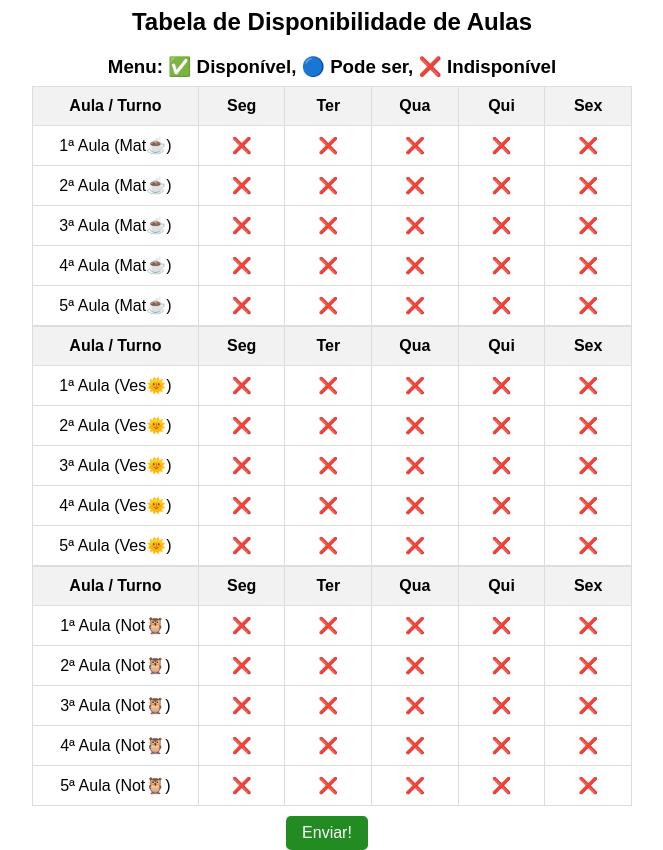
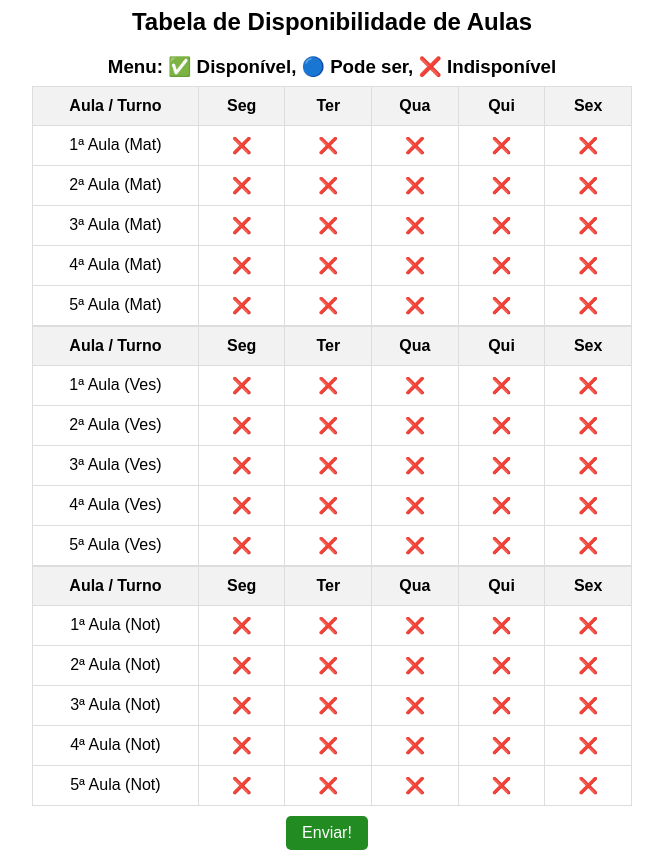
Before and after one commit to jorgejoseback/horario, a plain HTML site: page index.html in a window 1280 px wide. Shown: the part 320-1170 px from the top of the page, without its empty margins (308-971 px from the left). Drawn offline with Linux system fonts and the light colour scheme.

Commit message:
index.html

```diff
--- a/index.html
+++ b/index.html
@@ -143,7 +143,7 @@
         <th>Sex</th>
     </tr>
     <tr>
-        <td>1ª Aula (Mat☕)</td>
+        <td>1ª Aula (Mat)</td>
         <td data-id="a11" onclick="toggleSymbol(this)">❌</td>
         <td data-id="a12" onclick="toggleSymbol(this)">❌</td>
         <td data-id="a13" onclick="toggleSymbol(this)">❌</td>
@@ -151,7 +151,7 @@
         <td data-id="a15" onclick="toggleSymbol(this)">❌</td>
     </tr>
     <tr>
-        <td>2ª Aula (Mat☕)</td>
+        <td>2ª Aula (Mat)</td>
         <td data-id="a21" onclick="toggleSymbol(this)">❌</td>
         <td data-id="a22" onclick="toggleSymbol(this)">❌</td>
         <td data-id="a23" onclick="toggleSymbol(this)">❌</td>
@@ -159,7 +159,7 @@
         <td data-id="a25" onclick="toggleSymbol(this)">❌</td>
     </tr>
     <tr>
-        <td>3ª Aula (Mat☕)</td>
+        <td>3ª Aula (Mat)</td>
         <td data-id="a31" onclick="toggleSymbol(this)">❌</td>
         <td data-id="a32" onclick="toggleSymbol(this)">❌</td>
         <td data-id="a33" onclick="toggleSymbol(this)">❌</td>
@@ -167,7 +167,7 @@
         <td data-id="a35" onclick="toggleSymbol(this)">❌</td>
     </tr>
     <tr>
-        <td>4ª Aula (Mat☕)</td>
+        <td>4ª Aula (Mat)</td>
         <td data-id="a41" onclick="toggleSymbol(this)">❌</td>
         <td data-id="a42" onclick="toggleSymbol(this)">❌</td>
         <td data-id="a43" onclick="toggleSymbol(this)">❌</td>
@@ -175,7 +175,7 @@
         <td data-id="a45" onclick="toggleSymbol(this)">❌</td>
     </tr>
     <tr>
-        <td>5ª Aula (Mat☕)</td>
+        <td>5ª Aula (Mat)</td>
         <td data-id="a51" onclick="toggleSymbol(this)">❌</td>
         <td data-id="a52" onclick="toggleSymbol(this)">❌</td>
         <td data-id="a53" onclick="toggleSymbol(this)">❌</td>
@@ -195,7 +195,7 @@
         <th>Sex</th>
     </tr>
     <tr>
-        <td>1ª Aula (Ves🌞)</td>
+        <td>1ª Aula (Ves)</td>
         <td data-id="b11" onclick="toggleSymbol(this)">❌</td>
         <td data-id="b12" onclick="toggleSymbol(this)">❌</td>
         <td data-id="b13" onclick="toggleSymbol(this)">❌</td>
@@ -203,7 +203,7 @@
         <td data-id="b15" onclick="toggleSymbol(this)">❌</td>
     </tr>
     <tr>
-        <td>2ª Aula (Ves🌞)</td>
+        <td>2ª Aula (Ves)</td>
         <td data-id="b21" onclick="toggleSymbol(this)">❌</td>
         <td data-id="b22" onclick="toggleSymbol(this)">❌</td>
         <td data-id="b23" onclick="toggleSymbol(this)">❌</td>
@@ -211,7 +211,7 @@
         <td data-id="b25" onclick="toggleSymbol(this)">❌</td>
     </tr>
     <tr>
-        <td>3ª Aula (Ves🌞)</td>
+        <td>3ª Aula (Ves)</td>
         <td data-id="b31" onclick="toggleSymbol(this)">❌</td>
         <td data-id="b32" onclick="toggleSymbol(this)">❌</td>
         <td data-id="b33" onclick="toggleSymbol(this)">❌</td>
@@ -219,7 +219,7 @@
         <td data-id="b35" onclick="toggleSymbol(this)">❌</td>
     </tr>
     <tr>
-        <td>4ª Aula (Ves🌞)</td>
+        <td>4ª Aula (Ves)</td>
         <td data-id="b41" onclick="toggleSymbol(this)">❌</td>
         <td data-id="b42" onclick="toggleSymbol(this)">❌</td>
         <td data-id="b43" onclick="toggleSymbol(this)">❌</td>
@@ -227,7 +227,7 @@
         <td data-id="b45" onclick="toggleSymbol(this)">❌</td>
     </tr>
     <tr>
-        <td>5ª Aula (Ves🌞)</td>
+        <td>5ª Aula (Ves)</td>
         <td data-id="b51" onclick="toggleSymbol(this)">❌</td>
         <td data-id="b52" onclick="toggleSymbol(this)">❌</td>
         <td data-id="b53" onclick="toggleSymbol(this)">❌</td>
@@ -247,7 +247,7 @@
         <th>Sex</th>
     </tr>
     <tr>
-        <td>1ª Aula (Not🦉)</td>
+        <td>1ª Aula (Not)</td>
         <td data-id="c11" onclick="toggleSymbol(this)">❌</td>
         <td data-id="c12" onclick="toggleSymbol(this)">❌</td>
         <td data-id="c13" onclick="toggleSymbol(this)">❌</td>
@@ -255,7 +255,7 @@
         <td data-id="c15" onclick="toggleSymbol(this)">❌</td>
     </tr>
     <tr>
-        <td>2ª Aula (Not🦉)</td>
+        <td>2ª Aula (Not)</td>
         <td data-id="c21" onclick="toggleSymbol(this)">❌</td>
         <td data-id="c22" onclick="toggleSymbol(this)">❌</td>
         <td data-id="c23" onclick="toggleSymbol(this)">❌</td>
@@ -263,7 +263,7 @@
         <td data-id="c25" onclick="toggleSymbol(this)">❌</td>
     </tr>
     <tr>
-        <td>3ª Aula (Not🦉)</td>
+        <td>3ª Aula (Not)</td>
         <td data-id="c31" onclick="toggleSymbol(this)">❌</td>
         <td data-id="c32" onclick="toggleSymbol(this)">❌</td>
         <td data-id="c33" onclick="toggleSymbol(this)">❌</td>
@@ -271,7 +271,7 @@
         <td data-id="c35" onclick="toggleSymbol(this)">❌</td>
     </tr>
     <tr>
-        <td>4ª Aula (Not🦉)</td>
+        <td>4ª Aula (Not)</td>
         <td data-id="c41" onclick="toggleSymbol(this)">❌</td>
         <td data-id="c42" onclick="toggleSymbol(this)">❌</td>
         <td data-id="c43" onclick="toggleSymbol(this)">❌</td>
@@ -279,7 +279,7 @@
         <td data-id="c45" onclick="toggleSymbol(this)">❌</td>
     </tr>
     <tr>
-        <td>5ª Aula (Not🦉)</td>
+        <td>5ª Aula (Not)</td>
         <td data-id="c51" onclick="toggleSymbol(this)">❌</td>
         <td data-id="c52" onclick="toggleSymbol(this)">❌</td>
         <td data-id="c53" onclick="toggleSymbol(this)">❌</td>
```
